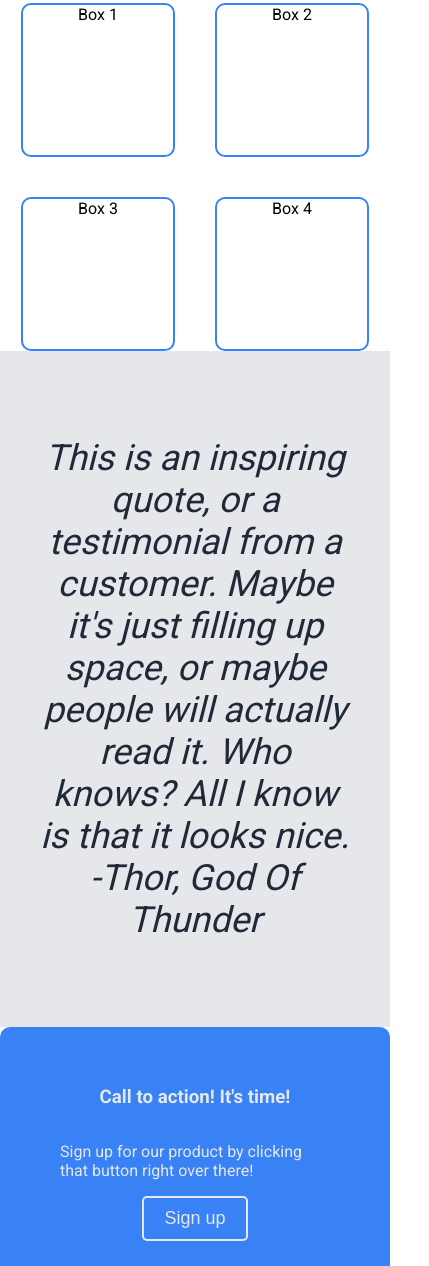
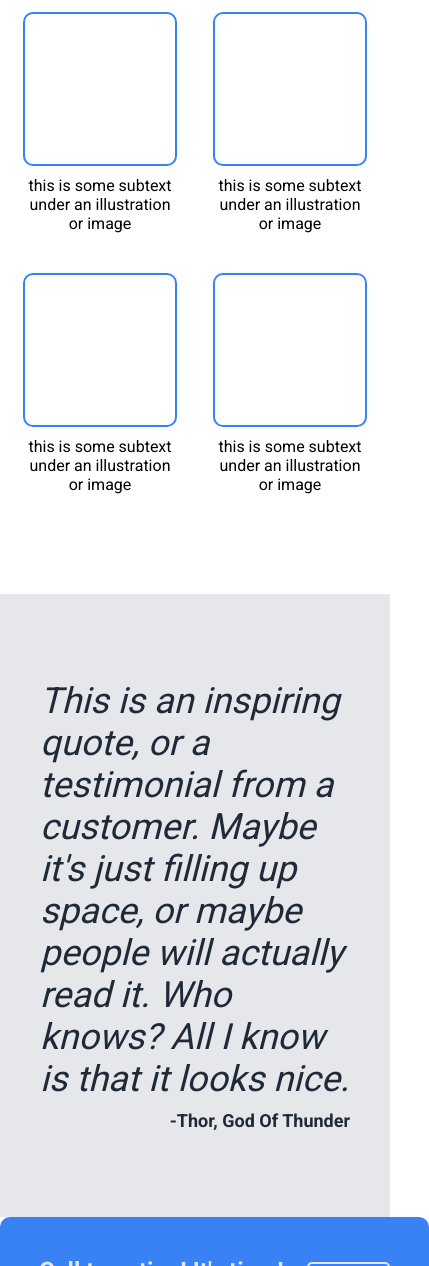
Before and after one commit to L3gnar/odin-landing_page, a plain HTML site: page index.html in a window 390 px wide. Shown: the part 734-2000 px from the top of the page, 429 px wide, since content can reach past the window. Drawn offline with Linux system fonts and the light colour scheme.

Commit message:
feat(layout): Finalize Flexbox layout and refine spacing
- Adjusted `.info` section to properly position text below boxes.
- Fixed `.cta` width and alignment to match header and hero sections.
- Applied correct spacing and padding to all sections for better layout.
- Improved `.quote` section width and alignment.
- Tweaked Flexbox properties to ensure consistent wrapping and positioning.
- Ensured elements remain responsive and aligned across different screen sizes.

Next steps: Start JavaScript section in The Odin Project.

```diff
--- a/index.html
+++ b/index.html
@@ -30,10 +30,22 @@
     <div class="info">
         <h2>Some random information.</h2>
         <div class="info-container">
-            <div class="info-box">Box 1</div>
-            <div class="info-box">Box 2</div>
-            <div class="info-box">Box 3</div>
-            <div class="info-box">Box 4</div>
+            <div class="info-item">
+                <div class="info-box"></div>
+                <div class="text">this is some subtext under an illustration or image</div>
+            </div>
+            <div class="info-item">
+                <div class="info-box"></div>
+                <div class="text">this is some subtext under an illustration or image</div>
+            </div>
+            <div class="info-item">
+                <div class="info-box"></div>
+                <div class="text">this is some subtext under an illustration or image</div>
+            </div>
+            <div class="info-item">
+                <div class="info-box"></div>
+                <div class="text">this is some subtext under an illustration or image</div>
+            </div>
         </div>
     </div>
     <div class="quote">
@@ -45,8 +57,10 @@
         </blockquote>
     </div>
     <div class="cta">
-        <h3>Call to action! It's time!</h3>
-        <p>Sign up for our product by clicking that button right over there!</p>
+        <div class="cta-text">
+            <h3>Call to action! It's time!</h3>
+            <p>Sign up for our product by clicking that button right over there!</p>
+        </div>
         <button>Sign up</button>
     </div>
     <footer>Copyright © The Odin Project 2021</footer>
--- a/style.css
+++ b/style.css
@@ -34,7 +34,7 @@ a {
 
 nav {
     display: flex;
-    gap: 16px;
+    gap: 20px;
 }
 
 .logo {
@@ -73,6 +73,10 @@ button {
 
 }
 
+.info {
+    padding: 10px 0 100px 0;
+}
+
 .info h2 {
     font-size: 36px;
     font-weight: 900;
@@ -83,9 +87,17 @@ button {
 
 .info-container {
     display: flex;
-    flex-flow: row wrap;
     justify-content: center;
     gap: 40px;
+    flex-wrap: wrap;
+}
+
+.info-item {
+    display: flex;
+    flex-direction: column;
+    align-items: center;
+    text-align: center;
+    width: 150px;
 }
 
 .info-box {
@@ -93,34 +105,66 @@ button {
     border-radius: 10px;
     width: 150px;
     height: 150px;
-    text-align: center;
+}
+
+.text {
+    margin-top: 10px;
+    max-width: 150px;
 }
 
 .quote {
     background-color: #E5E7EB;
     color: #1f2937;
-    font-size: 36px;
-    font-style: italic;
     text-align: center;
-    max-width: 800px;
-    margin: auto;
+    width: 100vw;
     padding: 50px 0;
+    display: flex;
+    justify-content: center;
+    align-items: center;
 }
 
-/*blockquote {
-}*/
+.quote blockquote {
+    max-width: 800px;
+    font-style: italic;
+    font-size: 36px;
+    text-align: left;
+    display: flex;
+    flex-direction: column;
+}
+
+.quote blockquote cite {
+    align-self: flex-end;
+    font-style: normal;
+    font-weight: bold;
+    margin-top: 10px;
+    font-size: 18px;
+}
 
 .cta {
     display: flex;
-    flex-direction: column;
     justify-content: space-between;
     align-items: center;
     background-color: #3882F6;
     color: #E5E7EB;
-    padding: 40px 60px;
+    padding: 40px 10%;
     border-radius: 10px;
-    max-width: 800px;
+    max-width: 1100px;
+    width: 90%;
     margin: auto;
+    gap: 20px;
+}
+
+.cta-text {
+    max-width: 500px;
+}
+
+.cta h3 {
+    margin: 0;
+    font-size: 24px;
+}
+
+.cta p {
+    margin: 5px 0;
 }
 
 .cta button {
@@ -128,10 +172,14 @@ button {
     font-size: 18px;
     border: 2px solid #E5E7EB;
     border-radius: 5px;
+    background-color: transparent;
+    color: #E5E7EB;
+    font-weight: bold;
+    cursor: pointer;
 }
 
 .hero-image {
     background-color: gray;
-    height: 400px;
-    width: 250px;
+    height: 300px;
+    width: 400px;
 }
```
